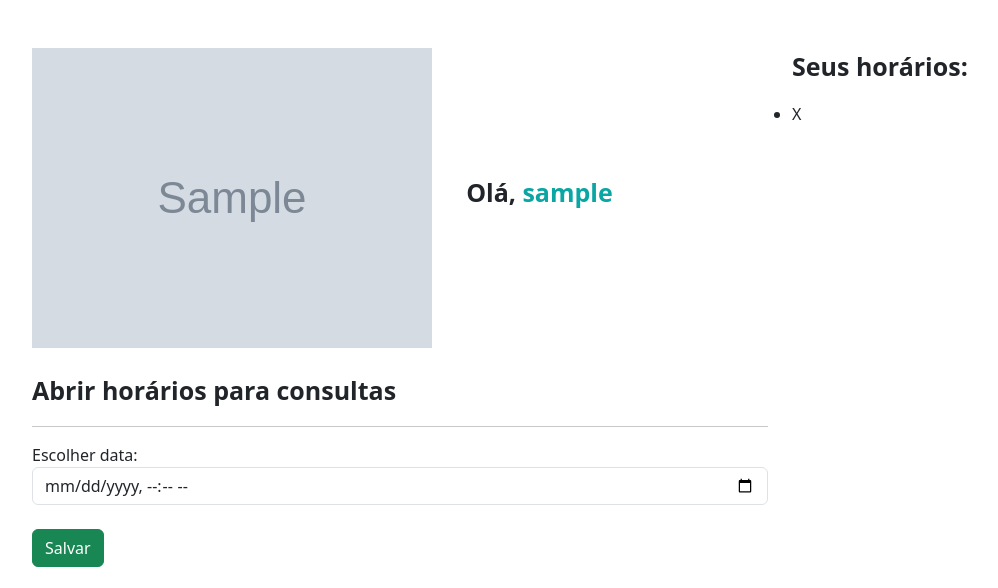
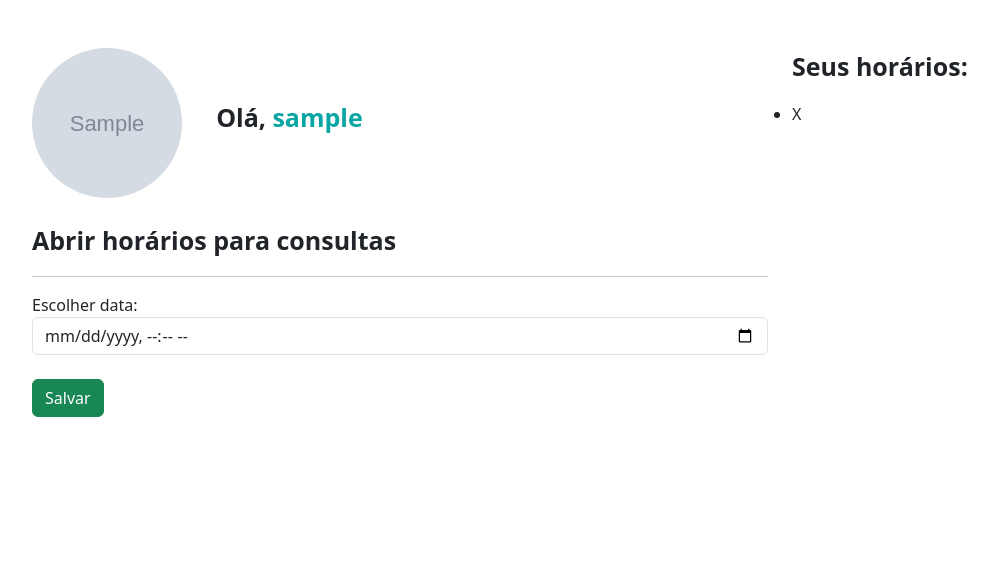
Before and after one commit to gemaquejr/python-medical-center, a Django app: page /doctors/available_dates/ in a window 1280 px wide. Shown: the top 588 px of the page, without its empty margins (50-1048 px from the left). Run offline with Django 5.2, Linux system fonts and the light colour scheme; a user stored in the database is signed in; tables that the repository leaves empty hold one stand-in row (values such as "Sample post"); grey boxes marked "Sample" are stand-in pictures.

Commit message:
Estiliza a foto de perfil do médico na pagina de agendamentos
Signed-off-by: gemaquejr <gemaquejr@hotmail.com>

```diff
--- a/doctors/templates/available_dates.html
+++ b/doctors/templates/available_dates.html
@@ -3,7 +3,7 @@
 
 {% block 'head' %}
 
-<link rel="stylesheet" href="{% static 'medicos/css/abrir_horario.css' %}" />
+<link rel="stylesheet" href="{% static 'doctors/css/available_dates.css' %}" />
 <link rel="stylesheet" href="{% static 'usuarios/css/usuarios.css' %}" />
 <link rel="stylesheet" href="{% static 'medicos/css/cadastro_medico.css' %}" />
 {% endblock 'head' %}
--- /dev/null
+++ b/templates/static/doctors/css/available_dates.css
@@ -0,0 +1,6 @@
+.foto-perfil {
+    width: 150px;
+    height: 150px;
+
+    border-radius: 75px;
+}
```
